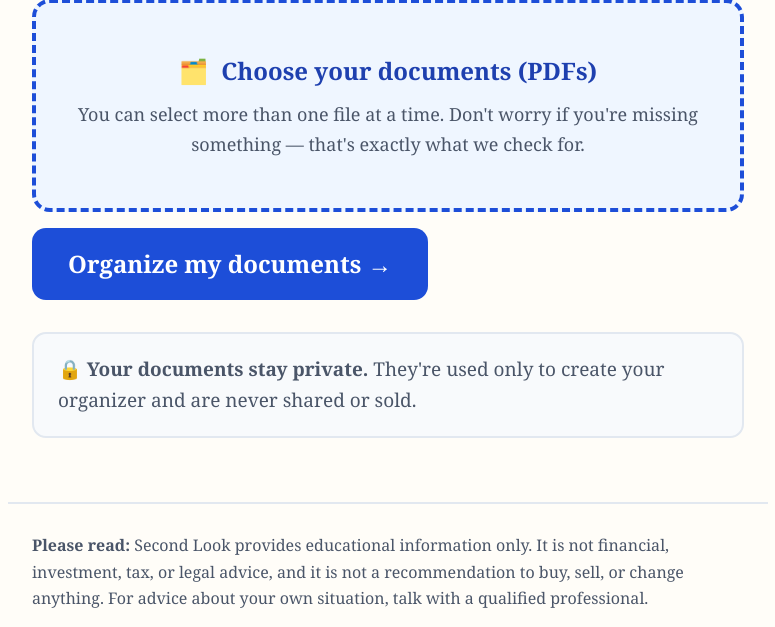
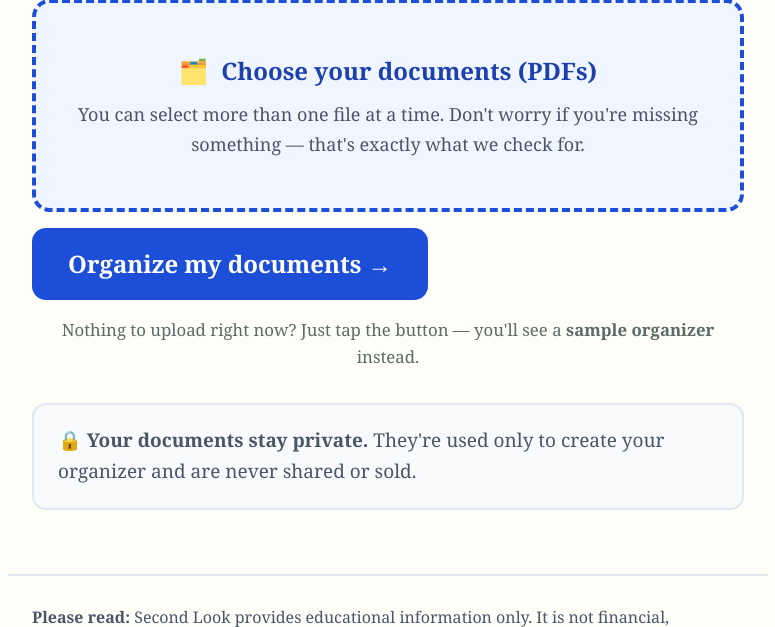
Before and after one commit to markjanderson21-boop/second-look, a FastAPI app: page /checkup/estate in a window 1280 px wide. Shown: the part 388-1015 px from the top of the page, without its empty margins (252-1027 px from the left). Run offline with FastAPI, Linux system fonts and the light colour scheme; parts of the project's set-up code (start-up, migrations or seed data) failed here and were passed over.

Commit message:
Make uploads optional — one tap shows the sample report

```diff
--- a/app/main.py
+++ b/app/main.py
@@ -61,10 +61,13 @@ def retirement_form(request: Request):
 
 @app.post("/checkup/retirement", response_class=HTMLResponse)
 async def retirement_report(request: Request,
-                            statement: UploadFile = File(...)):
-    path = _save(statement)
-    text = extract_text(str(path))
-    path.unlink(missing_ok=True)
+                            statement: UploadFile | None = File(None)):
+    if statement is not None and (statement.filename or "").strip():
+        path = _save(statement)
+        text = extract_text(str(path))
+        path.unlink(missing_ok=True)
+    else:
+        text = ""
     data, demo = analyze_401k(text)
     flags = check_401k(data)
     holdings = data.get("holdings", [])
@@ -83,14 +86,14 @@ def estate_form(request: Request):
 
 @app.post("/checkup/estate", response_class=HTMLResponse)
 async def estate_report(request: Request,
-                        documents: list[UploadFile] = File(...)):
+                        documents: list[UploadFile] | None = File(None)):
     docs = []
     any_demo = demo_mode()
     if any_demo:
         # Demo mode: show a finished sample report; uploaded files are ignored.
         docs = demo_estate_docs()
     else:
-        for upload in documents:
+        for upload in (documents or []):
             if not (upload.filename or "").strip():
                 continue
             path = _save(upload)
--- a/app/static/style.css
+++ b/app/static/style.css
@@ -207,3 +207,10 @@ p { margin: 0 0 18px; }
   border-top: 2px solid var(--line);
   font-size: 16px; color: var(--muted);
 }
+
+.skip-note {
+  margin-top: 1rem;
+  font-size: 1.05rem;
+  color: #5a6b68;
+  text-align: center;
+}
--- a/app/templates/upload_401k.html
+++ b/app/templates/upload_401k.html
@@ -10,10 +10,12 @@ a careful read — fees, investments, and anything worth a second look.</p>
   <label class="file-btn" for="statement">
     📄 &nbsp;Choose your statement (PDF)
     <small>Your 401(k), 403(b), or IRA statement — the PDF from your provider works best.</small>
-    <input type="file" id="statement" name="statement" accept=".pdf,application/pdf" required>
+    <input type="file" id="statement" name="statement" accept=".pdf,application/pdf">
   </label>
   <p class="file-name" id="file-name"></p>
   <button class="btn" type="submit">Review my statement →</button>
+  <p class="skip-note">No statement handy? Just tap the button — you'll see a
+  <strong>sample report</strong> instead.</p>
 </form>
 
 <div class="reassure">
--- a/app/templates/upload_estate.html
+++ b/app/templates/upload_estate.html
@@ -11,10 +11,12 @@ and we'll sort it out and flag what's missing or out of date.</p>
     🗂️ &nbsp;Choose your documents (PDFs)
     <small>You can select more than one file at a time. Don't worry if you're
     missing something — that's exactly what we check for.</small>
-    <input type="file" id="documents" name="documents" accept=".pdf,application/pdf" multiple required>
+    <input type="file" id="documents" name="documents" accept=".pdf,application/pdf" multiple>
   </label>
   <p class="file-name" id="file-name"></p>
   <button class="btn" type="submit">Organize my documents →</button>
+  <p class="skip-note">Nothing to upload right now? Just tap the button — you'll
+  see a <strong>sample organizer</strong> instead.</p>
 </form>
 
 <div class="reassure">
```
